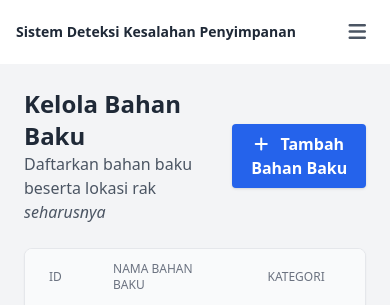
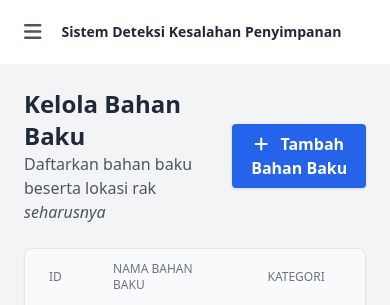
Before and after one commit to xinnxz/computer-vision-skripsi, a Flask app: page /bahan in a window 390 px wide. Shown: the top 305 px of the page. Run offline with Flask 3, Linux system fonts and the light colour scheme; a user stored in the database is signed in; data comes from the database, SQL or seed files in the repository; some libraries are stand-ins or nearby versions.

Commit message:
style: move mobile hamburger menu to the left for better UX mapping

```diff
--- a/templates/base.html
+++ b/templates/base.html
@@ -109,11 +109,11 @@
     <main class="flex-1 flex flex-col h-full overflow-hidden">
 
         <!-- Mobile Header (dengan hamburger menu yang berfungsi) -->
-        <header class="h-16 bg-white shadow-sm flex items-center justify-between px-4 md:hidden">
-            <h1 class="text-sm font-bold text-gray-800">Sistem Deteksi Kesalahan Penyimpanan</h1>
-            <button onclick="toggleSidebar()" class="text-gray-600 hover:text-gray-900 focus:outline-none p-2">
+        <header class="h-16 bg-white shadow-sm flex items-center px-4 md:hidden">
+            <button onclick="toggleSidebar()" class="text-gray-600 hover:text-gray-900 focus:outline-none p-2 mr-3">
                 <i class="fas fa-bars text-xl"></i>
             </button>
+            <h1 class="text-sm font-bold text-gray-800 leading-tight">Sistem Deteksi Kesalahan Penyimpanan</h1>
         </header>
 
         <!-- Content Area -->
```
